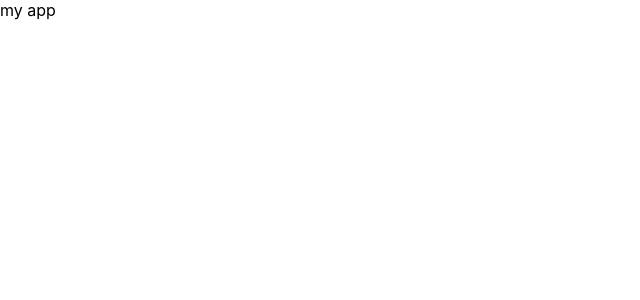
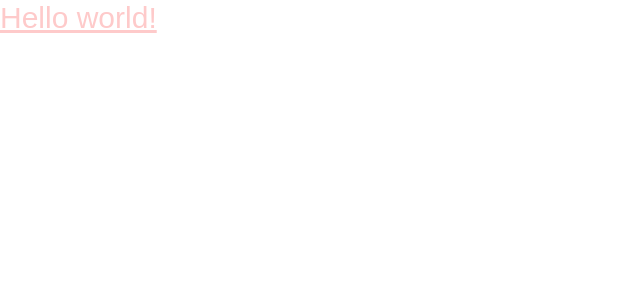
Before and after one commit to naveraraycia/focalpoint, a React (Create React App) app: page / in a window 1280 px wide. Shown: the top 300 px of the page, without its empty margins (0-640 px from the left). Built offline with nearby package versions, Linux system fonts and the light colour scheme.

Commit message:
Setup and installed needed packages

```diff
--- a/package.json
+++ b/package.json
@@ -8,6 +8,8 @@
     "@testing-library/user-event": "^13.5.0",
     "react": "^18.2.0",
     "react-dom": "^18.2.0",
+    "react-icons": "^5.0.1",
+    "react-router-dom": "^6.22.0",
     "react-scripts": "5.0.1",
     "web-vitals": "^2.1.4"
   },
@@ -34,5 +36,8 @@
       "last 1 firefox version",
       "last 1 safari version"
     ]
+  },
+  "devDependencies": {
+    "tailwindcss": "^3.4.1"
   }
 }
--- a/src/App.js
+++ b/src/App.js
@@ -1,7 +1,9 @@
 function App() {
   return (
     <div className="App">
-      my app
+      <h1 className="text-3xl font-regular font-sans  underline text-red-200">
+      Hello world!
+    </h1>
     </div>
   );
 }
--- a/src/index.css
+++ b/src/index.css
@@ -1,13 +1,10 @@
-body {
-  margin: 0;
-  font-family: -apple-system, BlinkMacSystemFont, 'Segoe UI', 'Roboto', 'Oxygen',
-    'Ubuntu', 'Cantarell', 'Fira Sans', 'Droid Sans', 'Helvetica Neue',
-    sans-serif;
-  -webkit-font-smoothing: antialiased;
-  -moz-osx-font-smoothing: grayscale;
+@tailwind base;
+@tailwind components;
+@tailwind utilities;
+
+/* Google Font */
+@import url('https://fonts.googleapis.com/css2?family=Montserrat:wght@400;500;700;800;900&display=swap');
+
+html {
+  scroll-behavior: smooth;
 }
-
-code {
-  font-family: source-code-pro, Menlo, Monaco, Consolas, 'Courier New',
-    monospace;
-}
--- /dev/null
+++ b/tailwind.config.js
@@ -0,0 +1,28 @@
+/** @type {import('tailwindcss').Config} */
+module.exports = {
+  content: [
+    "./src/**/*.{js,jsx,ts,tsx}",
+  ],
+  theme: {
+    screens: {
+      sm: '480px',
+      md: '768px',
+      lg: '976px',
+      xl: '1440px'
+    },
+    extend: {
+      fontFamily: {
+        sans: ['Montserrat', 'sans-serif']
+      },
+      colors: {
+        'ash-darkest': '#4B4B4B',
+        'ash-dark': '#595959',
+        'ash-light': '#7E7E7E',
+        'ash-lightest': '#BABABA',
+        'cream-light': '#F5F5F5',
+        'cream-dark': '#E0E0E0'
+      }
+    },
+  },
+  plugins: [],
+}
```
Also changed, not shown: 1 other file (tests, documents, lock files or other folders).
